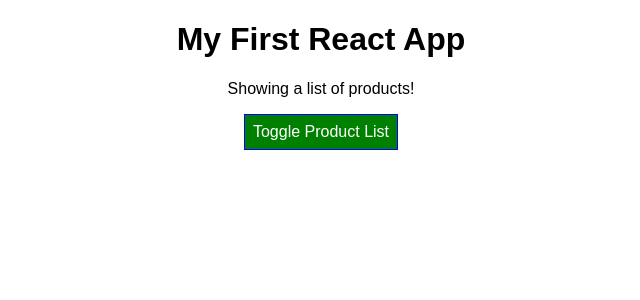
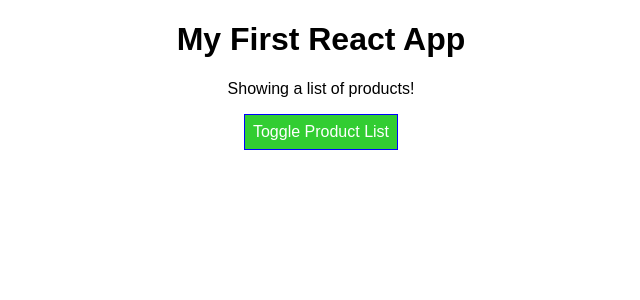
Before and after one commit to Lizz1102/interactive-UIs-using-react, a React (Create React App) app in the folder react-product-list/: page / in a window 1280 px wide. Shown: the top 300 px of the page, without its empty margins (319-959 px from the left). Built offline with nearby package versions, Linux system fonts and the light colour scheme.

Commit message:
Style toggle button using styled-components

```diff
--- a/react-product-list/src/App.js
+++ b/react-product-list/src/App.js
@@ -1,9 +1,24 @@
 import React, { Component } from 'react'
+import styled from 'styled-components'
+
 import './App.css'
+import Product from './Products/Product'
 
-import Product from './Products/Product'
 //edit multiple lines: alt
 //shift alt f format document
+
+const StyledButton = styled.button`
+      background-color: ${props => props.alt ? 'red' : 'limegreen'};
+      color: white;
+      font: inherit;
+      border: 1px solid blue;
+      padding: 8px;
+      cursor: pointer;
+      &:hover {
+        background-color: ${props => props.alt ? 'yellow' : 'greenyellow'};
+        color: black;
+      }
+    `
 
 class App extends Component {
   state = {
@@ -13,7 +28,7 @@ class App extends Component {
       { id: 'rere', name: 'iPad', price: 650 }
     ],
     extraState: 'some additional value',
-    showProducts: false
+    showProducts: false   //flag to show/hide products list
   }
 
   nameChangedHandler = (event, id) => {
@@ -45,19 +60,6 @@ class App extends Component {
   }
 
   render() {
-    const style = {
-      backgroundColor: 'green',
-      color: 'white',
-      font: 'inherit',
-      border: '1px solid blue',
-      padding: '8px',
-      cursor: 'pointer',
-      ':hover': {
-        backgroundColor: 'lightgreen',
-        color: 'black'
-      }
-    }
-
     let products = null
 
     if (this.state.showProducts) {
@@ -73,28 +75,6 @@ class App extends Component {
           })}
         </div>
       )
-
-      style.backgroundColor = 'red'
-      style[':hover'] = {
-        backgroundColor: 'salmon',
-        color: 'black'
-      }
-
-      if (this.state.products.length == 0) {
-        style.backgroundColor = 'grey'
-        style[':hover'] = {
-          backgroundColor: 'lightgrey',
-          color: 'black'
-        }
-      }
-    } else {
-      if (this.state.products.length == 0) {
-        style.backgroundColor = 'grey'
-        style[':hover'] = {
-          backgroundColor: 'lightgrey',
-          color: 'black'
-        }
-      }
     }
 
     const classes = []
@@ -107,13 +87,12 @@ class App extends Component {
 
 
     return (
-
       <div className="App">
         <h1>My First React App</h1>
         <p className={classes.join(' ')}>Showing a list of products!</p>
-        <button
-          style={style}
-          onClick={this.toggleProductsHandler}>Toggle Product List</button>
+        <StyledButton alt={this.state.showProducts} onClick={this.toggleProductsHandler}>
+          Toggle Product List
+        </StyledButton>
         {products}
       </div>
 
--- a/react-product-list/src/Products/Product.js
+++ b/react-product-list/src/Products/Product.js
@@ -17,11 +17,6 @@ const StyledDiv = styled.div`
         `
 
 const product = (props) => {
-    const style = {
-        '@media (min-width: 500px)': {
-            width: '450px'
-        }
-    }
     return (
         <StyledDiv>
             <p onClick={props.click}>This is a {props.name} and price is ${props.price}</p>
```
